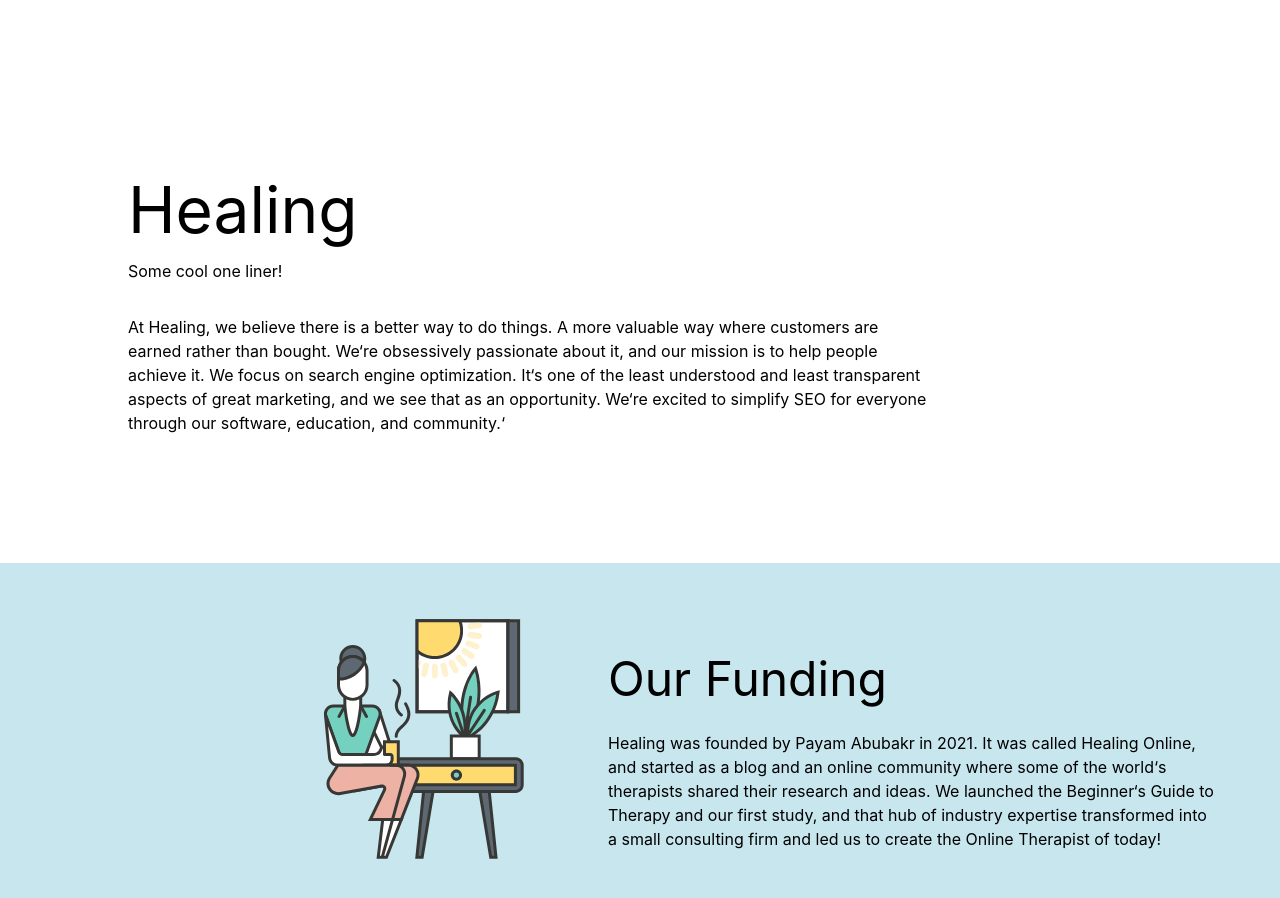
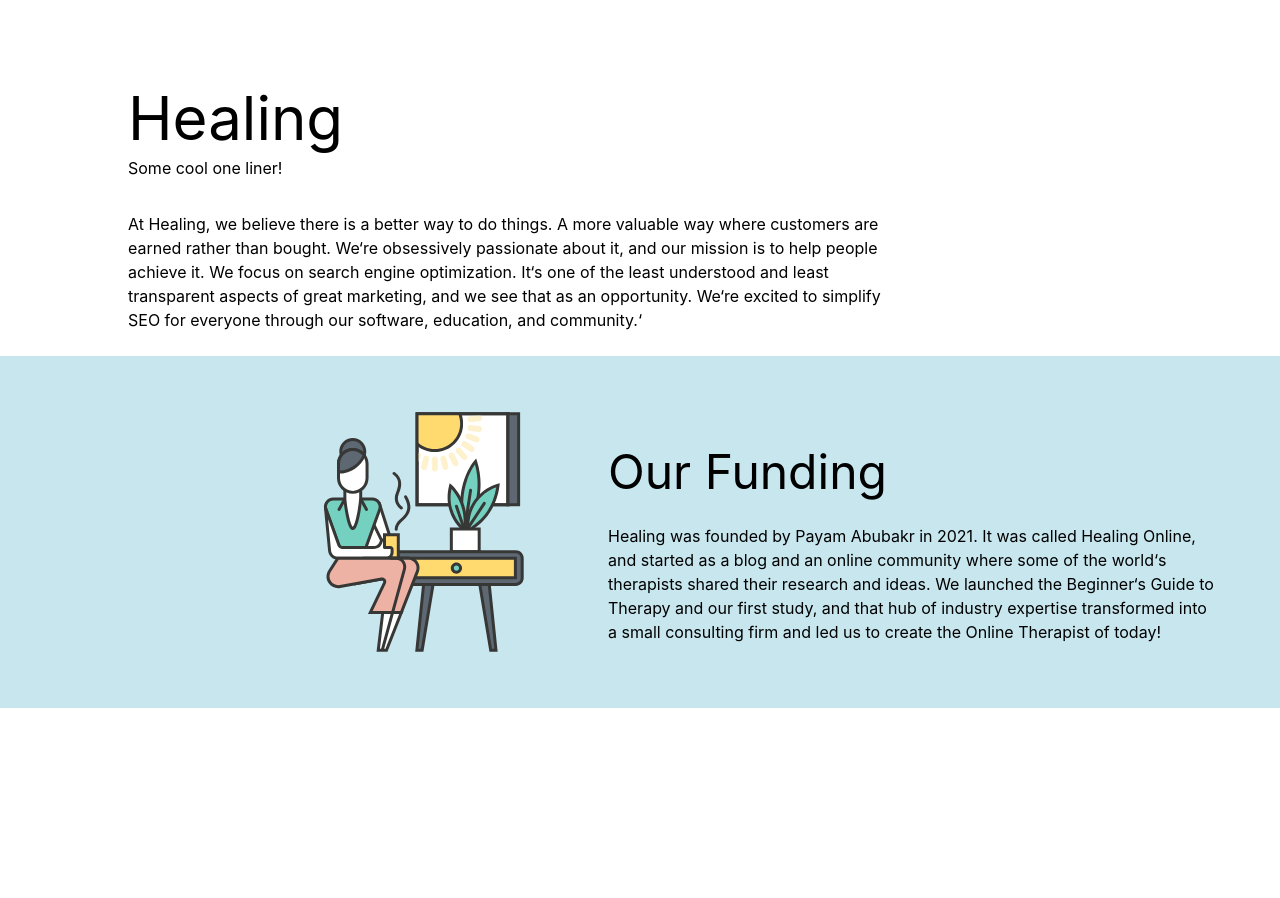
Before and after one commit to daliaJR/capstone-project, a React (Create React App) app: page / in a window 1280 px wide. Shown: the top 898 px of the page. After the commit the page ends 800 px from the top, so only its background shows below. Built offline with nearby package versions, Linux system fonts and the light colour scheme.

Commit message:
modify styling for about, added some tailwind

```diff
--- a/src/components/about/AboutHeader.js
+++ b/src/components/about/AboutHeader.js
@@ -2,12 +2,12 @@ import React from 'react';
 
 export default function AboutHeader() {
   return (
-    <div className="aboutHeader">
-      <div className="aboutTitle">
-        <h1>Healing</h1>
+    <div className="aboutHeader bg-white px-32 py-12 flex flex-col justify-center">
+      <div className="aboutTitle py-8">
+        <h1 className='text-6xl py-2'>Healing</h1>
         <p>Some cool one liner!</p>
       </div>
-      <div className="aboutContent">
+      <div className="aboutContent w-9/12 h-24">
         <p>
           At Healing, we believe there is a better way to do things. A more
           valuable way where customers are earned rather than bought.
--- a/src/components/about/style.css
+++ b/src/components/about/style.css
@@ -7,21 +7,21 @@ body {
   height: 100vh;
 }
 .aboutHeader {
-  background-color: #fff;
-  padding: 8rem;
-  display: flex;
+  /* background-color: #fff;
+  padding: 8rem; */
+  /* display: flex;
   flex-direction: column;
-  justify-content: center;
+  justify-content: center; */
 }
 .aboutHeader .aboutTitle h1 {
-  font-size: 4rem;
-  padding: 0.1rem 0;
+  /* font-size: 4rem; */
+  /* padding: 0.1rem 0; */
 }
 .aboutHeader .aboutTitle {
-  padding: 2rem 0;
+  /* padding: 2rem 0; */
 }
 .aboutHeader .aboutContent {
-  width: 50rem;
+  /* width: 50rem; */
 }
 .aboutBody {
   background-color: rgb(199, 230, 238);
```
